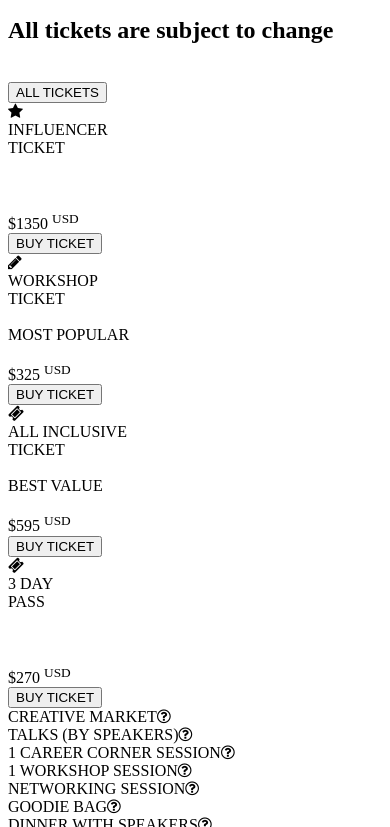
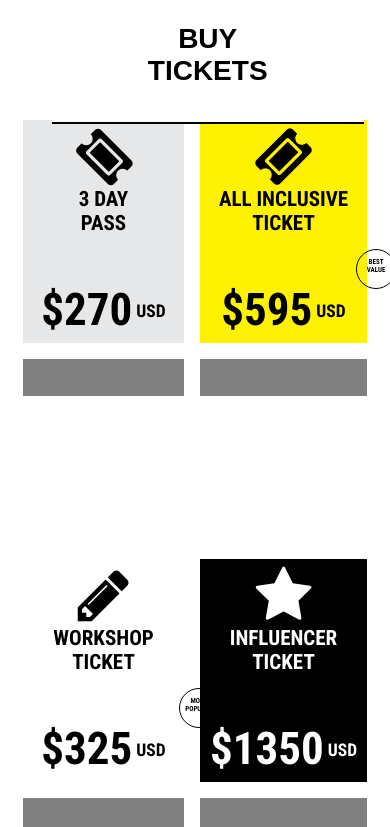
Before and after one commit to jluish/Test01, a plain HTML site: page index.html in a window 390 px wide. Shown: the part 53-880 px from the top of the page. Drawn offline with Linux system fonts and the light colour scheme.

Commit message:
Redone for mobile

```diff
--- a/css/mobile.css
+++ /dev/null
@@ -1,62 +0,0 @@
-body
-{
-    margin:auto;
-    background-color: white;
-}
-.ticket{
-    text-align:center;
-    display: block;
-    color:black;
-    float:left;
-    width:206px;
-    height:219px;
-    /*padding:25px 13px 12px 13px;The previous paddings are for mobile*/
-}
-nav{
-    width:100%;
-    height:32px;
-    background-color: black;
-    border-bottom: 3px solid white;
-    top:0;
-}
-nav label{
-    color:white;
-    left:32px;
-    position: absolute;
-    top:6px;
-    font-weight: bold;
-}
-form{
-    width:230px;
-    height:292px;
-}
-#tday,#btntday{
-     font-weight: bold;
-     border:none;
-     color:black;
-     background-color: rgb(230,231,233);
-}
-#all,#btnall{
-     font-weight: bold;
-     border:none;
-     color:black;
-     background-color: rgb(255,242,0);
-}
-#workshop,#btnworkshop{
-     font-weight: bold;
-     border:none;
-     color:black;
-     background-color: white;
-}
-#influencer,#btninfluencer{
-     font-weight: bold;
-     border:none;
-     color:white;
-     background-color: black;
-}
-button{
-    text-align: center;
-    width:206px;
-    height:34px;
-    padding-bottom:12px;
-}
--- /dev/null
+++ b/css/style.css
@@ -0,0 +1,108 @@
+body{
+    margin: auto;
+    font-family: "Roboto Condensed";
+}
+/*header stuff*/
+header{
+    padding-top: 0;
+    width: 100%;
+    background-color: black;
+    color:white;
+    height:32px;
+    border-bottom: 3px solid white;
+}
+header h2{
+    float: left;
+    padding-left: 2%;
+    margin-top: 2px;
+}
+header button{
+    z-index: 3;
+    height:100%;
+    background-color: black;
+    color:white;
+    float: right;
+    border:none;
+    border-left: 1px solid white;
+    font-size: 20px;
+}
+#btnBuyTickets{
+    width: 80%;
+    height:15%;
+    background-color: white;
+    color:black;
+    border:none;
+    border-bottom: 2px solid black;
+    padding:0 10% 10px 10%;
+    position: absolute;
+    font-weight: 800;
+    font-size: 28px;
+    top:6%;
+}
+/*main stuff*/
+main{
+    width: 100%;
+    text-align: center;
+}
+main table{
+    border:14px solid white;
+    padding-top:100px;
+    display: inline-table;
+}
+main table th{
+    border:7px solid white;
+}
+.ticketInfo .fa{
+    font-size: 60px;
+}
+.price{
+    font-size: 45px;
+    font-weight: 800;
+}
+.seal{
+    position: absolute;
+    margin-left: 155px;
+    margin-top: -10px;
+    width:1px;
+    border:1px solid black;
+    display:block;
+    text-align: center;
+    font-size: 7px;
+    font-weight: bold;
+    border-radius: 50%;
+    width:38px;
+    height:38px;
+}
+.ticketInfo{
+    height: 221px;
+    width: 207px;
+    background-color: yellow;
+    font-size: 21px;
+}
+.buyBtn{
+    height:35px;
+    width: 207px;
+    background-color: gray;
+}
+.featInfo{
+    height: 129px;
+    width: 207px;
+    background-color: white;
+}
+/*colorz!*/
+.Gray{
+    background-color: rgb(230,231,233);
+    color:black;
+}
+.Yellow{
+    background-color: rgb(255,242,0);
+    color:black;
+}
+.White{
+    background-color: white;
+    color:black;
+}
+.Black{
+    background-color: black;
+    color:white;
+}
--- a/index.html
+++ b/index.html
@@ -4,124 +4,67 @@
     <meta name="viewport" content="width=device-width, user-scalable=no">
     <title>Tickets</title>
     <link href="css/font-awesome.css" rel="stylesheet" />
+    <link href="css/style.css" rel="stylesheet" />
     <link href="https://fonts.googleapis.com/css?family=Roboto+Condensed:400,700|Roboto:400,700,900" rel="stylesheet">
-    <link rel="stylesheet" media="screen and (max-device-width: 480px)" href="css/mobile.css" />
-    <link rel="stylesheet" media="screen and (min-device-width: 1280px)" href="css/desktop.css" />
 </head>
 <body>
-    <nav>
-        <label>-ING</label>
-        <button id="bt">BUY TICKETS</button>
-        <button>OUR STORY</button>
-        <button>PAST EVENTS</button>
-        <button id="cf">CREATIVE FESTIVAL 2017</button>
-    </nav>
-
-    <div id="allticketsdiv">
-        <h2>All tickets are subject to change</h2></br>
-        <button>ALL TICKETS</button>
-    </div>
-
-    <div id="wrapper">
-        <form>
-            <div class="ticket" id="influencer"><i class="fa fa-star"></i></br>
-            INFLUENCER</br>
-            TICKET</br>
-            </br></br></br>
-            <label class="price">$1350</label> <sup>USD</sup></div>
-            <button id="btninfluencer">BUY TICKET</button>
-        </form>
-
-        <form>
-            <div class="ticket" id="workshop"><i class="fa fa-pencil"></i></br>
-            WORKSHOP</br>
-            TICKET</br>
-            </br><label id="circular2">MOST POPULAR</label></br></br>
-            <label class="price">$325</label> <sup>USD</sup></div>
-            <button id="btnworkshop">BUY TICKET</button>
-        </form>
-
-        <form>
-            <div class="ticket" id="all"><i class="fa fa-ticket"></i></br>
-            ALL INCLUSIVE</br>
-            TICKET</br>
-            </br><label id="circular1">BEST VALUE</label></br></br>
-            <label class="price">$595</label> <sup>USD</sup></div>
-            <button id="btnall">BUY TICKET</button>
-        </form>
-
-        <form>
-            <div id="tday" class="ticket"><i id="ticketo" class="fa fa-ticket"></i></br>
-            3 DAY</br>
-            PASS</br>
-            </br></br></br>
-            <label class="price">$270</label> <sup>USD</sup></div>
-            <button id="btntday">BUY TICKET</button>
-        </form>
-    </div>
-    <div id="featureswrap">
-        <div class="feats G">CREATIVE MARKET<i class="fa fa-question-circle-o"></i></div>
-        <div class="feats W">TALKS (BY SPEAKERS)<i class="fa fa-question-circle-o"></i></div>
-        <div class="feats G">1 CAREER CORNER SESSION<i class="fa fa-question-circle-o"></i></div>
-        <div class="feats W">1 WORKSHOP SESSION<i class="fa fa-question-circle-o"></i></div>
-        <div class="feats G">NETWORKING SESSION<i class="fa fa-question-circle-o"></i></div>
-        <div class="feats W">GOODIE BAG<i class="fa fa-question-circle-o"></i></div>
-        <div class="feats G">DINNER WITH SPEAKERS<i class="fa fa-question-circle-o"></i></div>
-        <div class="feats W">LISTING ON -ING WEBSITE<i class="fa fa-question-circle-o"></i></div>
-        <div class="feats G">SPEAKERS' ROOM ACCESS<i class="fa fa-question-circle-o"></i></div>
-    </div>
-
-    <form id="signupform">
-        <h1>SIGN UP FOR FESTIVAL ALERTS</h1></br>
-        <button class="alertbtn">FIRST NAME</button>
-        <button class="alertbtn">LAST NAME</button>
-        <button class="alertbtn">EMAIL</button>
-        <button class="alertbtn" id="btnsignup">SIGN UP</button>
-    </form>
-        <form id="firstIncludes">
-            <div class="incdiv"><i class="fa fa-circle"></i></div>
-            <div class="incdiv"><i class="fa fa-circle"></i></div>
-            <div class="incdiv"><i class="fa fa-circle"></i></div>
-            <div class="incdiv"></div>
-            <div class="incdiv"></div>
-            <div class="incdiv"></div>
-            <div class="incdiv"></div>
-            <div class="incdiv"></div>
-            <div class="incdiv"></div>
-        </form>
-        <form id="secondIncludes">
-            <div class="incdiv"><i class="fa fa-circle"></i></div>
-            <div class="incdiv"><i class="fa fa-circle"></i></div>
-            <div class="incdiv"><i class="fa fa-circle"></i></div>
-            <div class="incdiv"><i class="fa fa-circle"></i></div>
-            <div class="incdiv"><i class="fa fa-circle"></i></div>
-            <div class="incdiv"><i class="fa fa-circle"></i></div>
-            <div class="incdiv"></div>
-            <div class="incdiv"></div>
-            <div class="incdiv"></div>
-        </form>
-        <form id="thirdIncludes">
-            <div class="incdivTwo"></div>
-            <div class="incdivTwo"></div>
-            <div class="incdivTwo"></div>
-            <div class="incdivTwo"><i class="fa fa-circle"></i></div>
-            <div class="incdivTwo"></div>
-            <div class="incdivTwo"></div>
-            <div class="incdivTwo"></div>
-            <div class="incdivTwo"></div>
-            <div class="incdivTwo"></div>
-        </form>
-        <form id="fourthIncludes">
-            <div class="incdivThree"><i class="fa fa-circle"></i></div>
-            <div class="incdivThree"><i class="fa fa-circle"></i></div>
-            <div class="incdivThree"><i class="fa fa-circle"></i></div>
-            <div class="incdivThree"><i class="fa fa-circle"></i></div>
-            <div class="incdivThree"><i class="fa fa-circle"></i></div>
-            <div class="incdivThree"><i class="fa fa-circle"></i></div>
-            <div class="incdivThree"><i class="fa fa-circle"></i></div>
-            <div class="incdivThree"><i class="fa fa-circle"></i></div>
-            <div class="incdivThree"><i class="fa fa-circle"></i></div>
-        </form>
-    </form>
+    <header><h2>-ING</h2>
+        <button><i class="fa fa-reorder"></i></button>
+        <button id="btnBuyTickets">BUY </br>TICKETS</button>
+    </header>
+    <main>
+        <table>
+            <tr>
+                <th class="ticketInfo Gray">
+                    <i class="fa fa-ticket fa-rotate-90"></i></br>
+                    3 DAY</br>PASS</br>
+                    </br>
+                    </br>
+                    <label class="price">$270</label><sup> USD</sup>
+                </th>
+                <th class="ticketInfo Yellow">
+                    <i class="fa fa-ticket"></i></br>
+                    ALL INCLUSIVE</br>TICKET</br>
+                    </br>
+                    <label class="seal"></br>BEST</br>VALUE</label>
+                    </br>
+                    <label class="price">$595</label><sup> USD</sup>
+                </th>
+            </tr>
+            <tr>
+                <th class="buyBtn"></th>
+                <th class="buyBtn"></th>
+            </tr>
+            <tr>
+                <th class="featInfo"></th>
+                <th class="featInfo"></th>
+            </tr>
+            <tr>
+                <th class="ticketInfo White">
+                    <i class="fa fa-pencil"></i></br>
+                    WORKSHOP</br>TICKET</br>
+                    </br>
+                    <label class="seal"></br>MOST</br>POPULAR</label>
+                    </br>
+                    <label class="price">$325</label><sup> USD</sup>
+                </th>
+                <th class="ticketInfo Black">
+                    <i class="fa fa-star"></i></br>
+                    INFLUENCER</br>TICKET</br>
+                    </br>
+                    </br>
+                    <label class="price">$1350</label><sup> USD</sup>
+                </th>
+            </tr>
+            <tr>
+                <th class="buyBtn"></th>
+                <th class="buyBtn"></th>
+            </tr>
+            <tr>
+                <th class="featInfo"></th>
+                <th class="featInfo"></th>
+            </tr>
+        </table>
+    </main>
 </body>
 </html>
```
